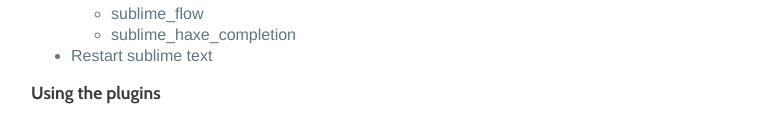
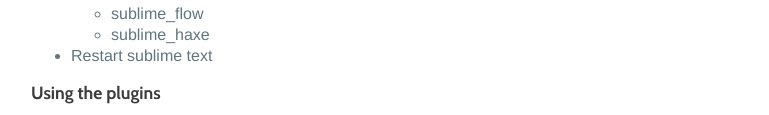
Before and after one commit to snowkit/flow, a plain HTML site: page guide/sublimetext.html in a window 1280 px wide. Shown: the part 538-653 px from the top of the page, without its empty margins (249-1018 px from the left). Drawn offline with Linux system fonts and the light colour scheme; some packages are replaced by stand-ins of ours; a script that the page names is missing; files whose address does not match are found by name.

Commit message:
fix sublime text mistake

```diff
--- a/guide/sublimetext.html
+++ b/guide/sublimetext.html
@@ -78,7 +78,7 @@
 <li>Press <code>Ctrl/cmd + Shift + P</code> <code>Package Control : Install Package</code></li>
 <li>Do this twice, and choose<ul>
 <li>sublime_flow</li>
-<li>sublime_haxe_completion</li>
+<li>sublime_haxe</li>
 </ul>
 </li>
 <li>Restart sublime text</li>
```
